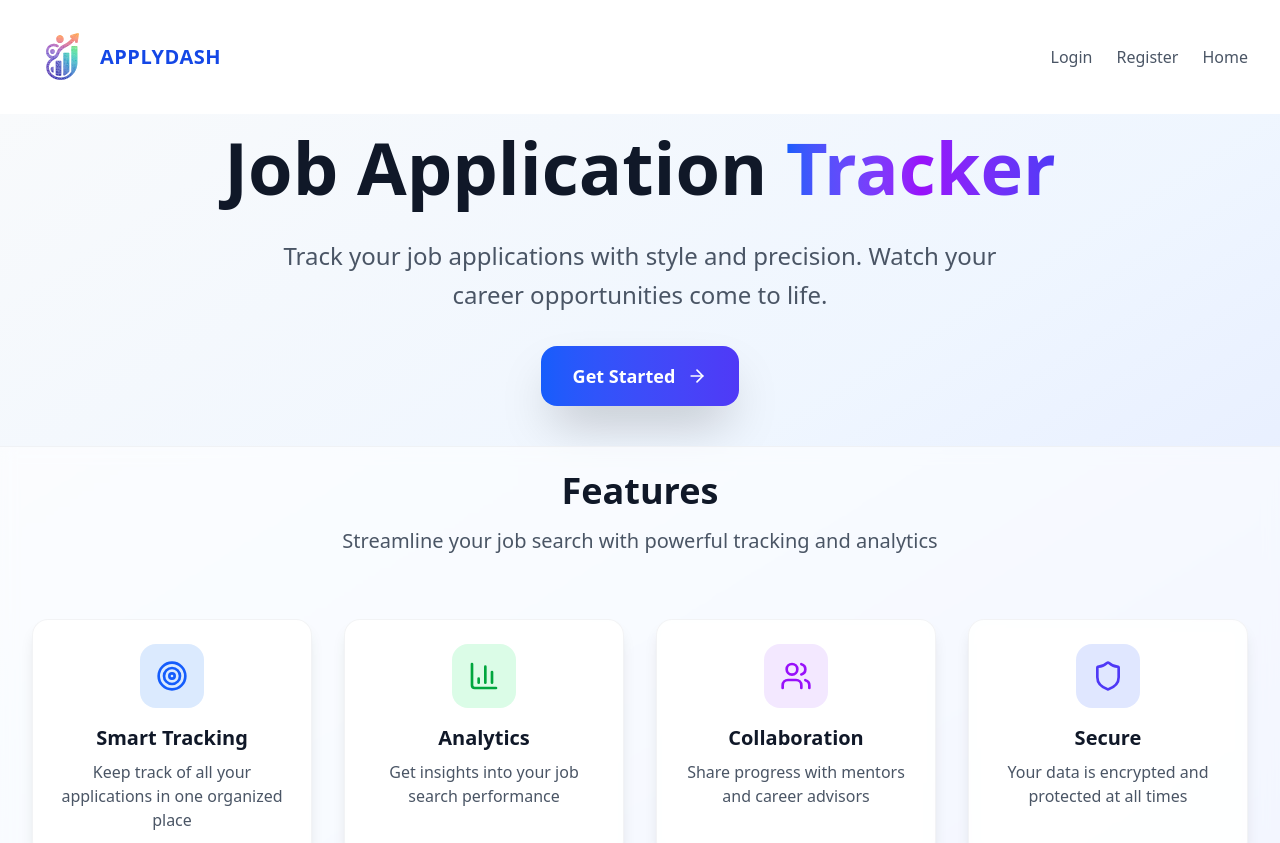
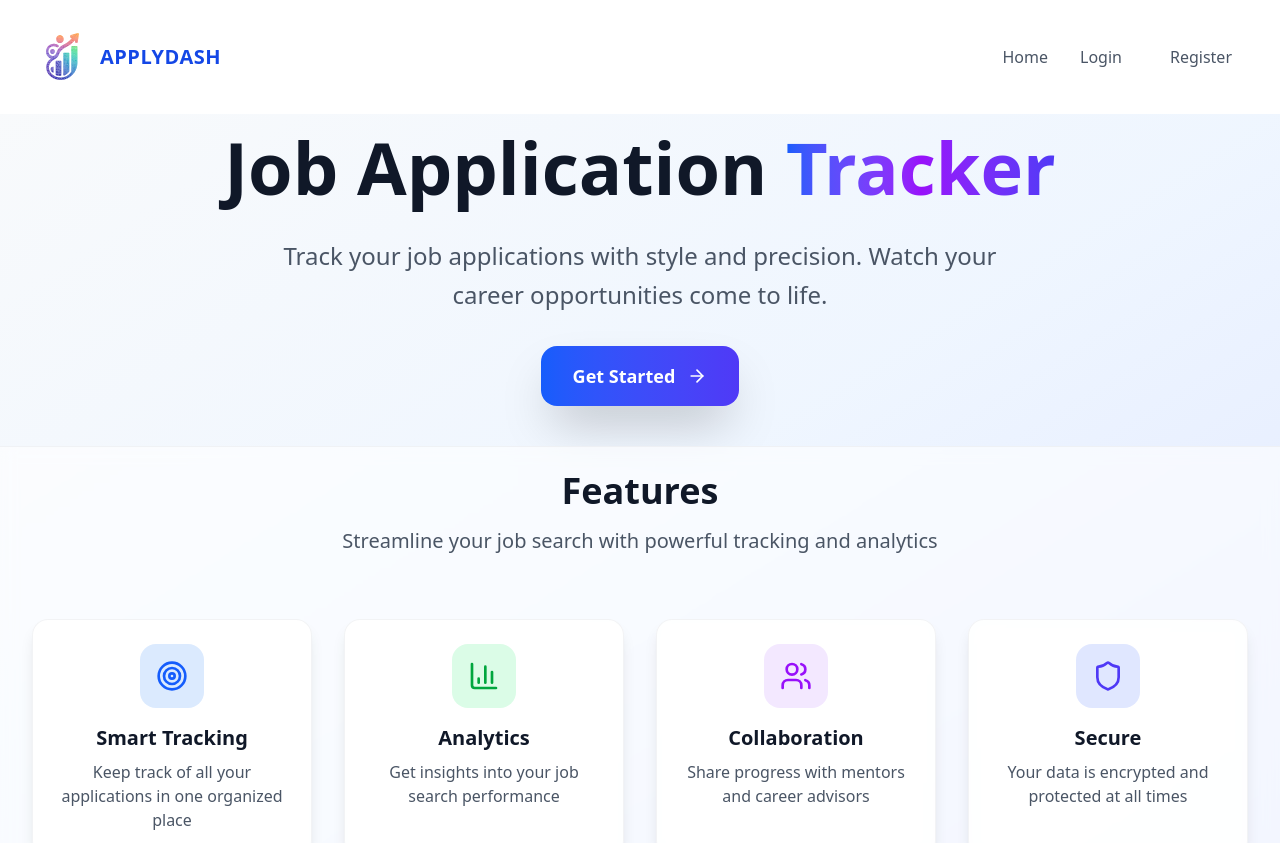
Before and after one commit to Fralopala2/APPLYDASH, a Next.js app: page / in a window 1280 px wide. Shown: the top 843 px of the page. Built offline with nearby package versions, Linux system fonts and the light colour scheme; no server answers.

Commit message:
Standardize navbar button sizes and improve visual consistency

```diff
--- a/components/navbar.tsx
+++ b/components/navbar.tsx
@@ -59,20 +59,21 @@ export function NavbarDemo() {
         </div>
         {/* Desktop Navigation - only render after mount */}
         {mounted && (
-          <div className="hidden lg:flex items-center gap-6 text-base font-medium">
+          <div className="hidden lg:flex items-center gap-4 text-base font-medium">
             {!user ? (
               <>
-                <a href="/login" className="text-gray-600 hover:text-blue-700 transition">Login</a>
-                <a href="/register" className="text-gray-600 hover:text-blue-700 transition">Register</a>
+                <a href="/" className="text-gray-600 hover:text-blue-700 transition">Home</a>
+                <a href="/login" className="px-4 py-2 text-gray-600 hover:text-blue-700 transition rounded-lg hover:bg-blue-50">Login</a>
+                <a href="/register" className="px-4 py-2 text-gray-600 hover:text-blue-700 transition rounded-lg hover:bg-blue-50">Register</a>
               </>
             ) : (
               <>
-                <span className="text-blue-700 font-semibold mr-2">{user.email}</span>
-                <a href="/dashboard" className="px-4 py-2 rounded-xl font-bold text-white bg-gradient-to-r from-blue-500 to-blue-700 shadow hover:scale-105 transition">Dashboard</a>
-                <button onClick={handleLogout} className="px-3 py-1 rounded-xl font-bold text-white bg-gradient-to-r from-blue-500 to-blue-700 shadow hover:scale-105 transition">Logout</button>
+                <a href="/" className="text-gray-600 hover:text-blue-700 transition">Home</a>
+                <span className="text-blue-700 font-semibold px-3 py-2">{user.email}</span>
+                <a href="/dashboard" className="px-4 py-2 rounded-lg font-semibold text-white bg-gradient-to-r from-blue-500 to-blue-700 shadow hover:scale-105 transition">Dashboard</a>
+                <button onClick={handleLogout} className="px-4 py-2 rounded-lg font-semibold text-white bg-gradient-to-r from-red-500 to-red-700 shadow hover:scale-105 transition">Logout</button>
               </>
             )}
-            <a href="/" className="text-gray-600 hover:text-blue-700 transition">Home</a>
           </div>
         )}
         {/* Mobile Hamburger */}
```
